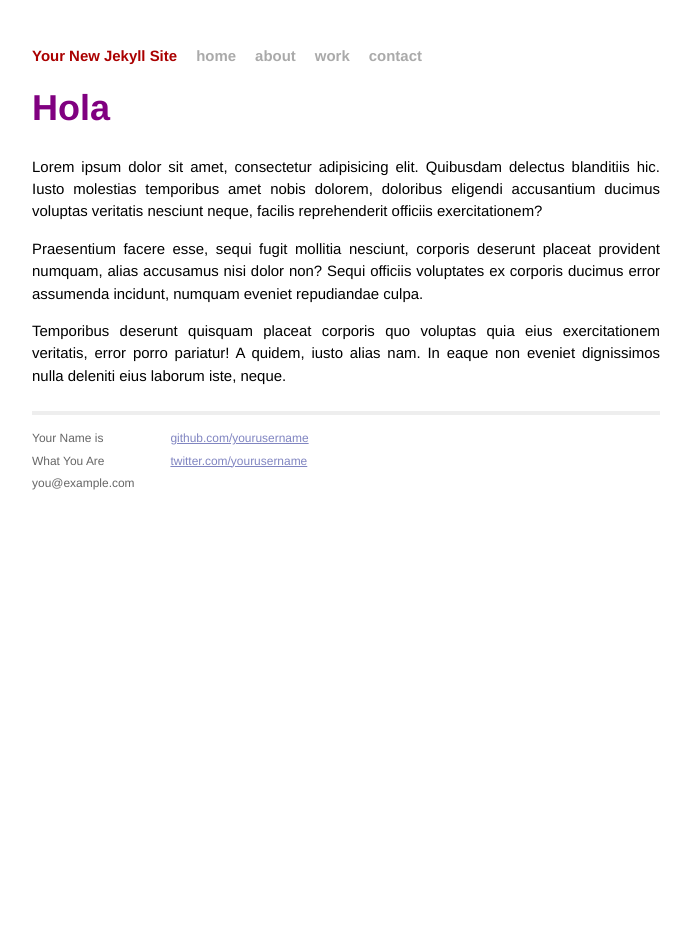
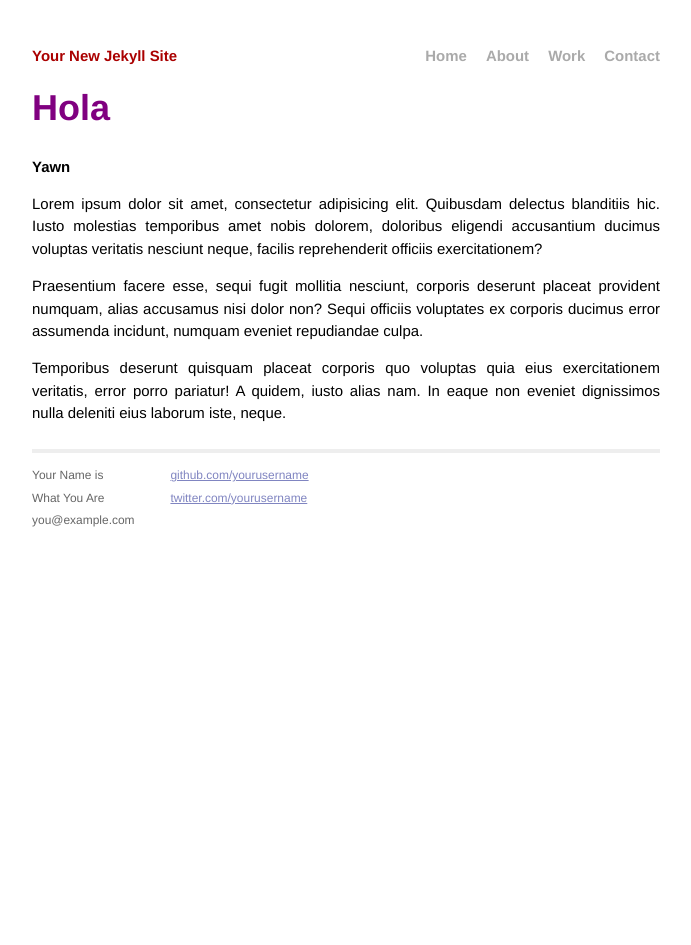
Before and after one commit to eric-dum/Jekyll-Test, a Jekyll site: the page built from index.html, in a window 1280 px wide. Shown: the whole page, without its empty margins (294-985 px from the left). Built offline with Jekyll 4.4.1, drawn with Linux system fonts in a browser that asks for light colours; Markdown is read by kramdown in place of the engine named in the settings.

Commit message:
Package updates
Updated Node packages and added new scss files.

```diff
--- a/_includes/hello.html
+++ b/_includes/hello.html
@@ -1 +1,2 @@
-<h1 data-target="crosshairs" class="h3">Hola</h1>
+<h1 data-target="crosshairs" class="h3">Hola
+</h1><h3 data-target="toggle">Yawn</h3>
--- /dev/null
+++ b/_includes/nav-right.html
@@ -0,0 +1,4 @@
+<div class="nav-right"><a href="/" class="extra">Home
+</a><a href="/" class="extra">About
+</a><a href="/" class="extra">Work
+</a><a href="/" class="extra">Contact</a></div>
--- a/_jadefiles/hello.jade
+++ b/_jadefiles/hello.jade
@@ -1 +1,5 @@
-h1.h3(data-target="crosshairs") Hola
+h1.h3(data-target="crosshairs").
+  Hola
+
+h3(data-target="toggle").
+  Yawn
--- a/_layouts/default.html
+++ b/_layouts/default.html
@@ -13,12 +13,12 @@
     <body>
 
         <div class="site">
+
           <div class="header">
             <h1 class="title"><a href="/">{{ site.name }}</a></h1>
-            <a class="extra" href="/">home</a>
-            <a class="extra" href="/">about</a>
-            <a class="extra" href="/">work</a>
-            <a class="extra" href="/">contact</a>
+
+              {% include nav-right.html %}
+
           </div>
 
           {{ content }}
--- a/assets/css/main.css
+++ b/assets/css/main.css
@@ -1,7 +1,3 @@
-.h3 {
-  font-size: 2.25rem;
-  color: purple; }
-
 /*****************************************************************************/
 /*
 /* Common
@@ -108,7 +104,7 @@
 
 .footer .rss {
   margin-top: 1.1em;
-  margin-right: -0.2em;
+  margin-right: -.2em;
   float: right; }
 
 .footer .rss img {
@@ -123,7 +119,7 @@
 .post pre {
   border: 1px solid #ddd;
   background-color: #eef;
-  padding: 0 0.4em; }
+  padding: 0 .4em; }
 
 .post ul, .post ol {
   margin-left: 1.35em; }
@@ -131,7 +127,7 @@
 .post code {
   border: 1px solid #ddd;
   background-color: #eef;
-  padding: 0 0.2em; }
+  padding: 0 .2em; }
 
 .post pre code {
   border: none; }
@@ -399,5 +395,13 @@
   color: #009999; }
 
 /* Literal.Number.Integer.Long */
+.h3 {
+  font-size: 2.25rem;
+  color: purple; }
+
+/* NAVIGATION.SCSS */
+.nav-right {
+  float: right; }
+
 body {
-  background: white; }
+  background-color: white; }
--- /dev/null
+++ b/assets/css/scss/_components/navigation.scss
@@ -0,0 +1,6 @@
+/* NAVIGATION.SCSS */
+
+
+.nav-right {
+  float: right;
+}
--- a/package.json
+++ b/package.json
@@ -9,10 +9,10 @@
   "author": "Shane Osbourne",
   "license": "ISC",
   "devDependencies": {
-    "browser-sync": "^1.3.7",
+    "browser-sync": "^2.8.0",
     "gulp": "^3.9.0",
-    "gulp-autoprefixer": "1.0.0",
+    "gulp-autoprefixer": "2.3.1",
     "gulp-jade": "^1.1.0",
-    "gulp-sass": "^0.7.3"
+    "gulp-sass": "^2.0.4"
   }
 }
```
Also changed, not shown: _jadefiles/nav-right.jade (added, +13 -0 lines), assets/css/scss/main.scss (+4 -3 lines), README.md, readme-framework.md (added).
